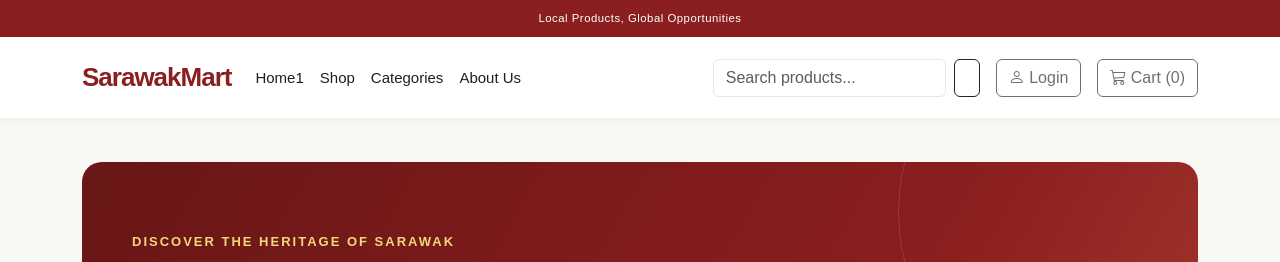
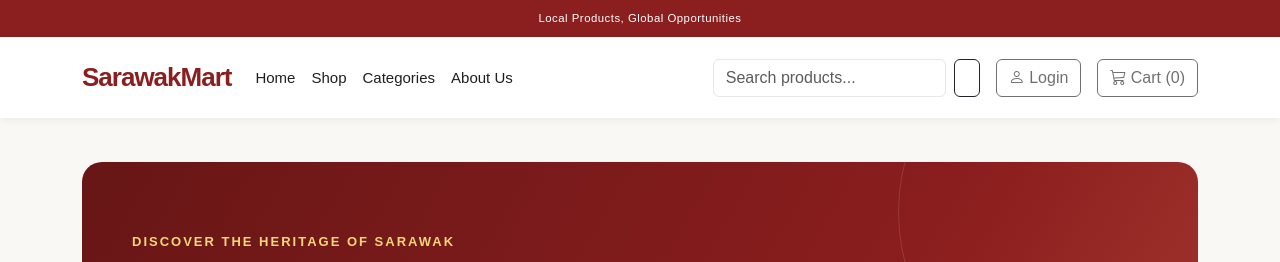
Before and after one commit to kwsiewung/sarawak-crafts, a PHP site: page /index.php in a window 1280 px wide. Shown: the top 262 px of the page. Run offline with PHP 8.4, Linux system fonts and the light colour scheme.

Commit message:
CHANGE BACK TO NORMAL
123123

```diff
--- a/includes/header.php
+++ b/includes/header.php
@@ -74,7 +74,7 @@ $page_title = $page_title ?? "Home";
 
                     <li class="nav-item">
                         <a class="nav-link" href="<?php echo $base_url; ?>">
-                            Home1
+                            Home
                         </a>
                     </li>
 
```
